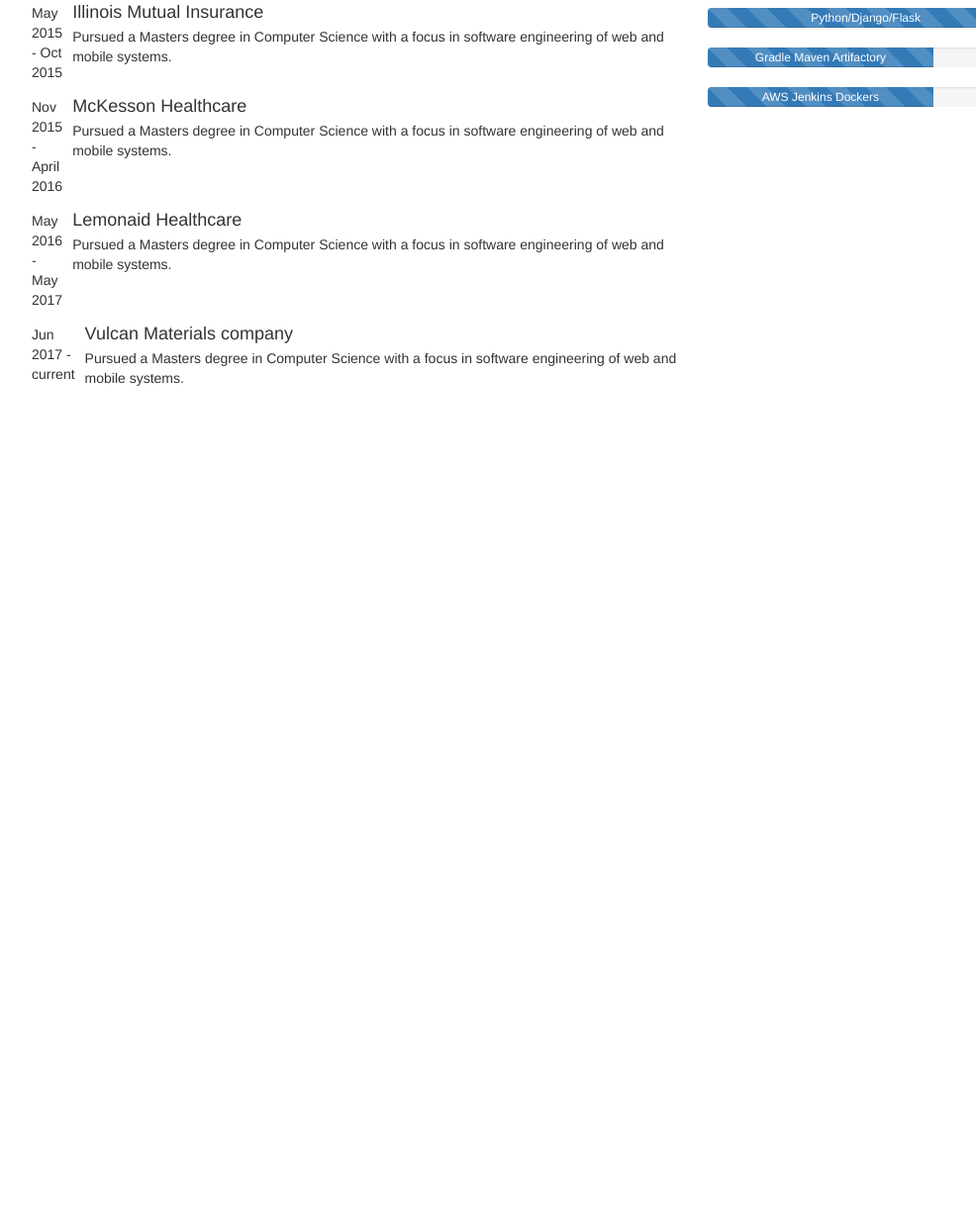
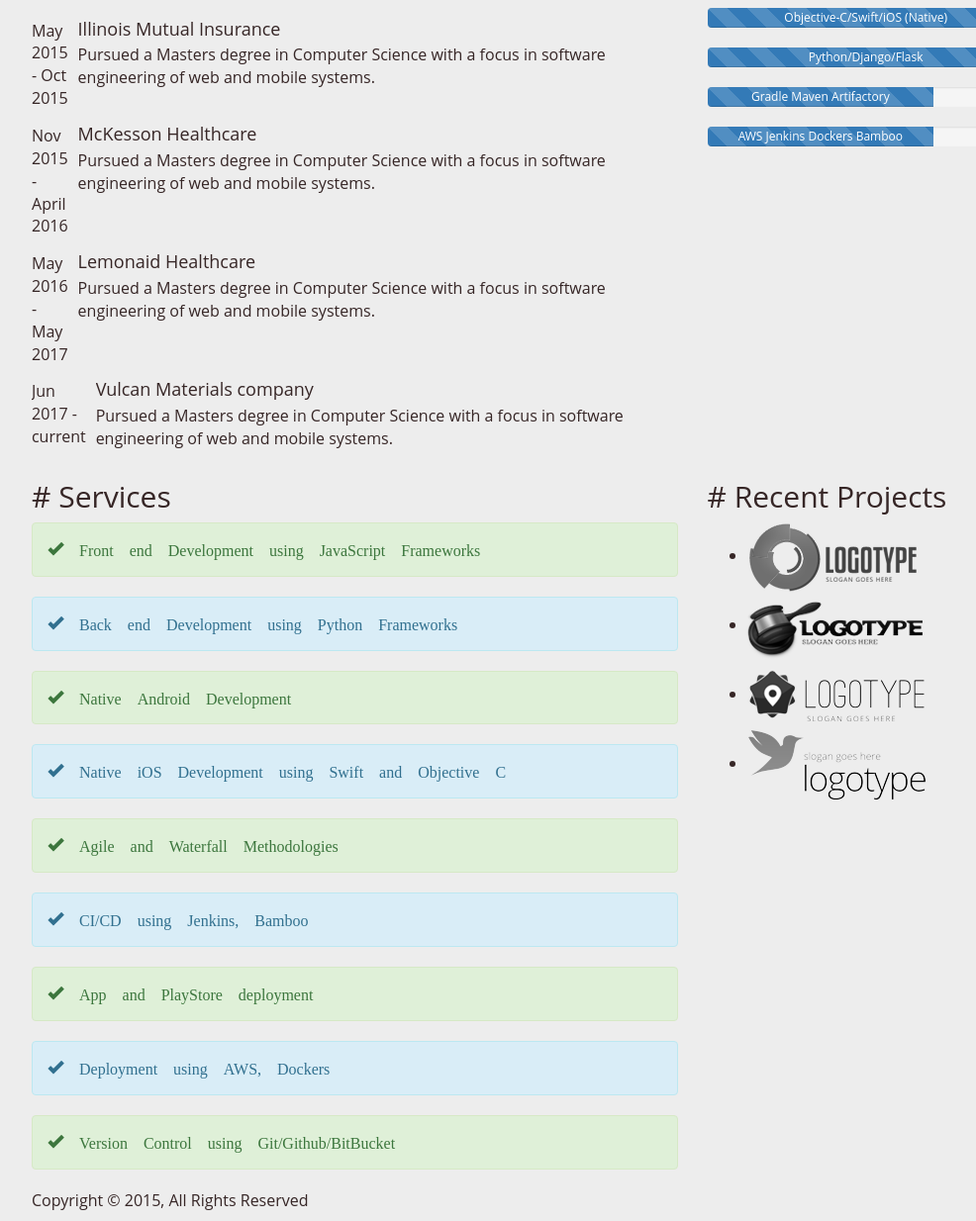
Before and after one commit to QuickChangeSpidey/scss_resume_demo, a plain HTML site: page index.html in a window 1280 px wide. Shown: the part 1175-2409 px from the top of the page at 99% size, without its empty margins (38-1024 px from the left). Before the commit the page ends 1627 px from the top, so only its background shows below. Drawn offline with nearby package versions, Linux system fonts and the light colour scheme.

Commit message:
html page + scss changes

```diff
--- a/index.html
+++ b/index.html
@@ -113,7 +113,7 @@
               </div>
 
               <div class="col-md-5">
-                 <h2># Programming Skills</h2>
+                 <h2># Technical Skills</h2>
 
                     <div class="progress">
                       <div class="progress-bar progress-bar-striped" role="progressbar" aria-valuenow="2" aria-valuemin="0" aria-valuemax="100" style="min-width: 2em; width: 100%;">
@@ -128,7 +128,13 @@
                     </div>
 
                   <div class="progress">
-                      <div class="progress-bar progress-bar-striped" role="progressbar" aria-valuenow="2" aria-valuemin="0" aria-valuemax="100" style="min-width: 2em; width: 100%;">
+                      <div class="progress-bar progress-bar-striped" role="progressbar" aria-valuenow="2" aria-valuemin="0" aria-valuemax="100" style="min-width: 2em; width: 90%;">
+                        Git Bitbucket Github
+                      </div>
+                    </div>
+
+                  <div class="progress">
+                      <div class="progress-bar progress-bar-striped" role="progressbar" aria-valuenow="2" aria-valuemin="0" aria-valuemax="100" style="min-width: 2em; width: 90%;">
                         Bootstrap
                       </div>
                     </div>
@@ -171,17 +177,42 @@
 
                    <div class="progress">
                       <div class="progress-bar progress-bar-striped" role="progressbar" aria-valuenow="2" aria-valuemin="0" aria-valuemax="100" style="min-width: 2em; width: 50%;">
-                        AWS Jenkins Dockers
+                        AWS Jenkins Dockers Bamboo
                       </div>
                     </div>
+              </div>
+          </div>
 
+          <div class="row">
+              <div class ="col-md-7">
+              <h2># Services</h2>
+                  <div class="alert alert-success" role="alert"><i class="glyphicon glyphicon-ok"> Front end Development using JavaScript Frameworks</i></div>
+                  <div class="alert alert-info" role="alert"><i class="glyphicon glyphicon-ok"> Back end Development using Python Frameworks </i></div>
+                  <div class="alert alert-success" role="alert"><i class="glyphicon glyphicon-ok"> Native Android Development</i></div>
+                  <div class="alert alert-info" role="alert"><i class="glyphicon glyphicon-ok"> Native iOS Development using Swift and Objective C </i></div>
+                  <div class="alert alert-success" role="alert"><i class="glyphicon glyphicon-ok"> Agile and Waterfall Methodologies</i></div>
+                  <div class="alert alert-info" role="alert"><i class="glyphicon glyphicon-ok"> CI/CD using Jenkins, Bamboo</i></div>
+                  <div class="alert alert-success" role="alert"><i class="glyphicon glyphicon-ok"> App and PlayStore deployment</i></div>
+                  <div class="alert alert-info" role="alert"><i class="glyphicon glyphicon-ok"> Deployment using AWS, Dockers</i></div>
+                  <div class="alert alert-success" role="alert"><i class="glyphicon glyphicon-ok"> Version Control using Git/Github/BitBucket </i></div>
+              </div>
 
-
-
+              <div class="col-md-5">
+              <h2># Recent Projects</h2>
+                  <ul class="work-list">
+                      <li><img src="img/work1.png"></li>
+                      <li><img src="img/work2.png"></li>
+                      <li><img src="img/work3.png"></li>
+                      <li><img src="img/work4.png"></li>
+                  </ul>
               </div>
           </div>
       </section>
     </div>
+
+      <footer>
+      <div class="container"><p>Copyright &copy; 2015, All Rights Reserved</p></div>
+      </footer>
 
 
 
--- a/scss/style.scss
+++ b/scss/style.scss
@@ -1,5 +1,14 @@
 @import 'vendors/_bootstrap.scss';
 
+$primary-color:#3b5a76;
+$background-color:#ededed;
+$text-color:#362626;
+$font:16px;
+
 body{
-    padding-bottom: 50px;
+    padding-bottom: 0;
+    font-family: 'Open Sans',arial, Tahoma;
+    color:$text-color;
+    background: $background-color;
+    font-size:$font;
 }
```
Also changed, not shown: css/style.css.
